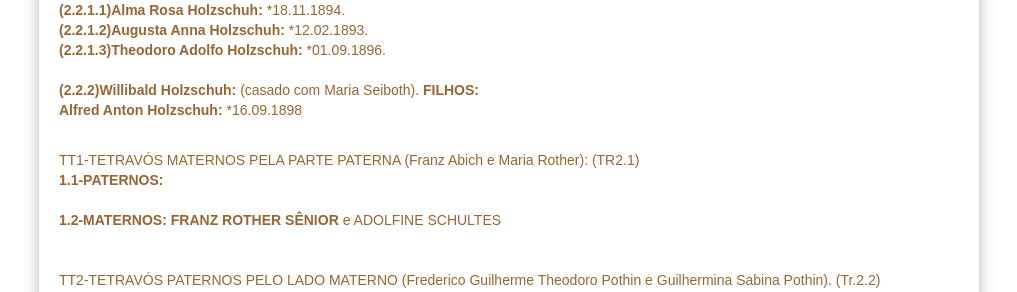
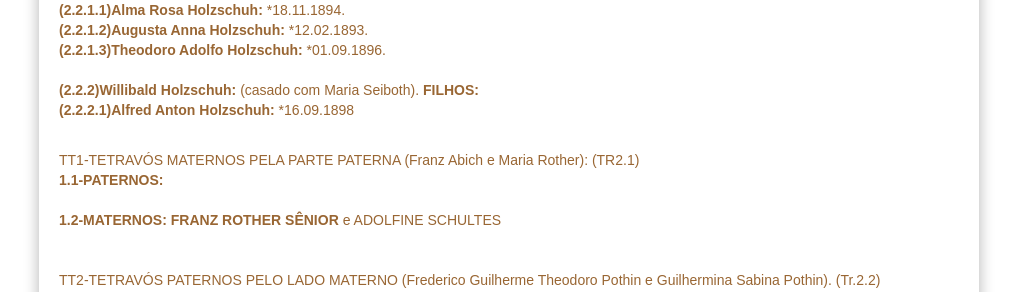
Before and after one commit to claudiovargas1955/claudiovargas1955.github.io, a Jekyll site: the page built from _pages/arvore-genealogica-de-roselia-renita-bredow.html, in a window 1280 px wide and 900 px high, scrolled down 3061 px. Shown: the part 158-450 px from the top of the window, without its empty margins (131-1148 px from the left). Built offline with Jekyll 4.4.1, drawn with Linux system fonts in a browser that asks for light colours; some web fonts are replaced.

Commit message:
Update arvore-genealogica-de-roselia-renita-bredow.html

```diff
--- a/_pages/arvore-genealogica-de-roselia-renita-bredow.html
+++ b/_pages/arvore-genealogica-de-roselia-renita-bredow.html
@@ -557,7 +557,7 @@ Augusta Alwine Albertine Achterber.<br/><br/>
 <b>(2.2.1.3)Theodoro Adolfo Holzschuh: </b>*01.09.1896. <br><br>
 
 <b>(2.2.2)Willibald Holzschuh: </b>(casado com Maria Seiboth). <b>FILHOS:</b><br>
-<b>Alfred Anton Holzschuh: </b>*16.09.1898<br><br>
+<b>(2.2.2.1)Alfred Anton Holzschuh: </b>*16.09.1898<br><br>
 </p>
 
 <p>TT1-TETRAVÓS MATERNOS PELA PARTE PATERNA (Franz Abich e Maria Rother): (TR2.1)<br/>
```
